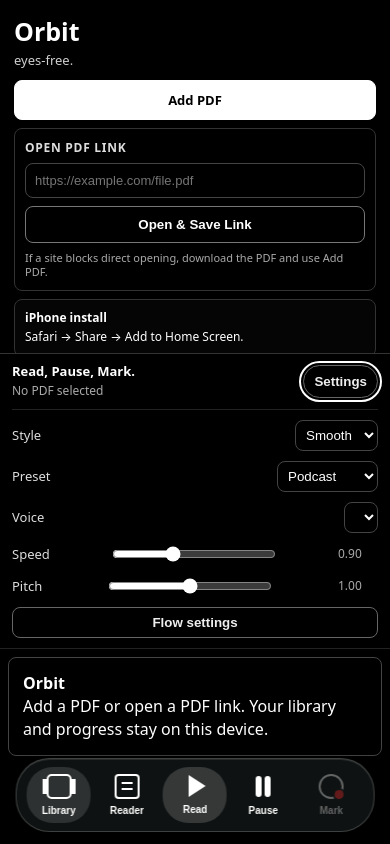
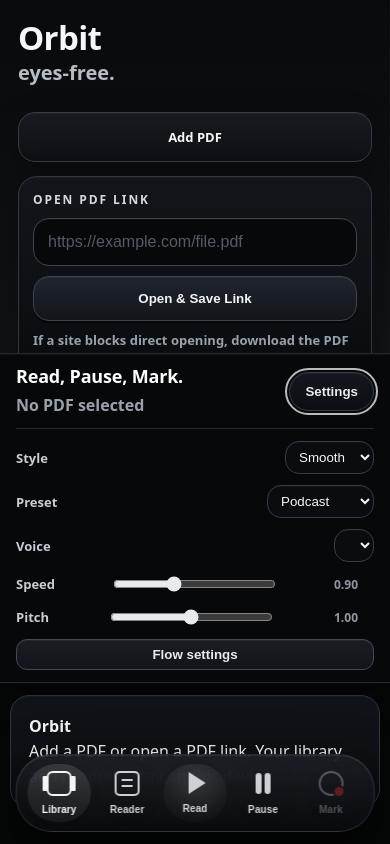
Before and after one commit to llivichuzhcadesign-ux/pdf-voice-reader, a plain HTML site: page index.html in a window 390 px wide. Both pictures are taken after a click on the button "Settings". Drawn offline with Linux system fonts and the light colour scheme.

Commit message:
Refine Orbit premium mobile visual system

```diff
--- a/styles.css
+++ b/styles.css
@@ -1,130 +1,138 @@
 *{box-sizing:border-box}
-:root{color-scheme:dark}
+:root{color-scheme:dark;--bg:#090a0b;--ink:#f6f7f8;--muted:#9298a2;--soft:#69707a;--surface:#101216;--surface2:#15181d;--surface3:#1b1f25;--line:#252a31;--line2:#343a44;--glow:rgba(255,255,255,.045);--red:#ff2b2b;--radius:18px}
 html,body{height:100%}
-body{margin:0;font-family:system-ui,-apple-system,Segoe UI,Roboto,Arial,sans-serif;background:#000;color:#fff;display:flex}
-#library{width:300px;background:#000;color:#fff;border-right:1px solid #303030;padding:18px;overflow:auto}
+html{background:var(--bg)}
+body{margin:0;font-family:system-ui,-apple-system,Segoe UI,Roboto,Arial,sans-serif;background:radial-gradient(circle at 15% 0%,rgba(255,255,255,.055),transparent 26rem),radial-gradient(circle at 82% 18%,rgba(110,123,145,.07),transparent 24rem),linear-gradient(180deg,#0b0c0e 0%,#060707 100%);color:var(--ink);display:flex;-webkit-font-smoothing:antialiased}
+#library{width:300px;background:linear-gradient(180deg,#111317 0%,#0b0d10 100%);color:var(--ink);border-right:1px solid var(--line);padding:20px;overflow:auto;box-shadow:inset -1px 0 0 rgba(255,255,255,.025)}
 #library h1{margin:0 0 6px;font-size:28px;font-weight:900;letter-spacing:0}
-#library h2{font-size:12px;text-transform:uppercase;letter-spacing:.16em;color:#aaa;margin:24px 0 10px}
-.upload{display:block;background:#fff;color:#000;border:1px solid #fff;border-radius:8px;text-align:center;padding:12px;font-weight:850;cursor:pointer}
-.upload:hover{background:#000;color:#fff}
-#status{min-height:30px;color:#d0d0d0;margin-top:12px;font-size:13px;line-height:1.35}
-
-.urlBox{margin-top:10px;border:1px solid #333;border-radius:8px;padding:10px;background:#000;color:#fff}
-.urlBox label{display:block;color:#ddd;font-size:12px;font-weight:800;letter-spacing:.06em;text-transform:uppercase;margin:0 0 7px}
-.urlBox input{width:100%;margin:0 0 8px;background:#000;color:#fff;border:1px solid #444;border-radius:8px;padding:9px;font-size:13px}
-.urlBox button{width:100%;padding:10px;border-color:#777}
-.sourceLink{display:block;color:#bdbdbd;margin-top:5px;font-size:11px;white-space:nowrap;overflow:hidden;text-overflow:ellipsis}
-.sourcePill{display:inline-block;margin-top:7px;border:1px solid #444;border-radius:999px;padding:2px 7px;color:#ccc;font-size:11px;font-weight:700}
-.pdfItem{position:relative;background:#000;border:1px solid #333;border-radius:8px;margin:10px 0;padding:12px 38px 12px 12px;cursor:pointer;color:#fff}
-.pdfItem:hover,.pdfItem.active{border-color:#fff}
-.pdfItem strong{display:block;font-size:14px;line-height:1.25;color:#fff;font-weight:780;word-break:break-word}
-.pdfItem small{display:block;color:#aaa;margin-top:6px}
-.delete{position:absolute;right:8px;top:8px;width:24px;height:24px;padding:0;border:1px solid #555;background:#000;color:#fff;border-radius:6px;cursor:pointer;font-size:18px;line-height:18px}
-.delete:hover{background:#fff;color:#000;border-color:#fff}
-main{flex:1;min-width:0;display:flex;flex-direction:column;background:#000;color:#fff}
-#toolbar{height:auto;min-height:64px;display:flex;align-items:center;gap:10px;flex-wrap:wrap;background:#000;color:#fff;border-bottom:1px solid #303030;padding:10px 14px;position:sticky;top:0;z-index:10}
+#library h2{font-size:11px;text-transform:uppercase;letter-spacing:.18em;color:#737a85;margin:24px 0 10px;font-weight:900}
+.upload{display:block;background:linear-gradient(180deg,#f4f5f6,#d7dbe0);color:#090a0b;border:1px solid rgba(255,255,255,.5);border-radius:14px;text-align:center;padding:13px;font-weight:900;cursor:pointer;box-shadow:0 10px 30px rgba(0,0,0,.25),inset 0 1px 0 rgba(255,255,255,.7)}
+.upload:hover{background:linear-gradient(180deg,#fff,#e3e6ea);color:#050607;transform:translateY(-1px)}
+#status{min-height:30px;color:var(--muted);margin-top:12px;font-size:13px;line-height:1.35}
+.urlBox{margin-top:12px;border:1px solid var(--line2);border-radius:18px;padding:14px;background:linear-gradient(180deg,#12151a,#0b0d10);color:var(--ink);box-shadow:inset 0 1px 0 var(--glow),0 12px 36px rgba(0,0,0,.22)}
+.urlBox label{display:block;color:#d8dce1;font-size:11px;font-weight:900;letter-spacing:.13em;text-transform:uppercase;margin:0 0 10px}
+.urlBox input{width:100%;margin:0 0 10px;background:#08090b;color:var(--ink);border:1px solid #333a44;border-radius:14px;padding:12px 13px;font-size:14px;box-shadow:inset 0 1px 0 rgba(255,255,255,.03)}
+.urlBox input::placeholder{color:#555b64}
+.urlBox button{width:100%;padding:12px;border-color:#3a414b;background:linear-gradient(180deg,#1b2027,#11151a);box-shadow:0 2px 0 #050607,inset 0 1px 0 rgba(255,255,255,.04)}
+.sourceLink{display:block;color:#8b929c;margin-top:5px;font-size:11px;white-space:nowrap;overflow:hidden;text-overflow:ellipsis}
+.sourcePill{display:inline-block;margin-top:7px;border:1px solid #363d47;border-radius:999px;padding:3px 8px;color:#b8bec6;background:#15191f;font-size:11px;font-weight:800}
+.pdfItem{position:relative;background:linear-gradient(180deg,#15181d,#0e1013);border:1px solid var(--line);border-radius:14px;margin:10px 0;padding:13px 38px 13px 13px;cursor:pointer;color:var(--ink);box-shadow:inset 0 1px 0 rgba(255,255,255,.035);transition:.16s ease}
+.pdfItem:hover,.pdfItem.active{border-color:#444c57;background:linear-gradient(180deg,#1b2026,#111419);transform:translateY(-1px)}
+.pdfItem strong{display:block;font-size:14px;line-height:1.25;color:var(--ink);font-weight:820;word-break:break-word}
+.pdfItem small{display:block;color:var(--muted);margin-top:6px}
+.delete{position:absolute;right:8px;top:8px;width:24px;height:24px;padding:0;border:1px solid #3d444e;background:#11151a;color:#c4c9d0;border-radius:8px;cursor:pointer;font-size:18px;line-height:18px}
+.delete:hover{background:#222831;color:#fff;border-color:#59616d}
+main{flex:1;min-width:0;display:flex;flex-direction:column;background:transparent;color:var(--ink)}
+#toolbar{height:auto;min-height:64px;display:flex;align-items:center;gap:10px;flex-wrap:wrap;background:rgba(10,11,13,.94);color:var(--ink);border-bottom:1px solid var(--line);padding:11px 15px;position:sticky;top:0;z-index:10;backdrop-filter:blur(14px);box-shadow:0 10px 30px rgba(0,0,0,.22)}
 .mobileTopLine{display:none}
 .controlGroup{display:flex;align-items:center;gap:8px;flex-wrap:wrap}
-.primaryControls{padding-right:8px;border-right:1px solid #333}
+.primaryControls{padding-right:8px;border-right:1px solid var(--line)}
 .flowControls{gap:10px}
-button{border:1px solid #fff;background:#000;color:#fff;padding:9px 12px;border-radius:8px;cursor:pointer;font-weight:780;white-space:nowrap}
-button:hover{background:#fff;color:#000}
-button:disabled{opacity:.45;cursor:not-allowed}
-button.toggle[aria-pressed="true"]{background:#fff;color:#000}
-.smallBtn{padding:7px 10px;border-color:#666;color:#eee}
-label{display:flex;align-items:center;gap:7px;color:#ddd;font-size:13px;white-space:nowrap}
-select,input{background:#000;color:#fff;border:1px solid #444;border-radius:8px;padding:6px;accent-color:#fff}
+button{border:1px solid #3b424c;background:linear-gradient(180deg,#1a1e24,#11151a);color:var(--ink);padding:9px 12px;border-radius:11px;cursor:pointer;font-weight:820;white-space:nowrap;box-shadow:inset 0 1px 0 rgba(255,255,255,.045);transition:.15s ease}
+button:hover{background:linear-gradient(180deg,#232832,#171b21);border-color:#56606c;color:#fff;transform:translateY(-1px)}
+button:active{transform:translateY(1px)}
+button:disabled{opacity:.42;cursor:not-allowed;transform:none}
+button.toggle[aria-pressed="true"]{background:linear-gradient(180deg,#e9ecef,#cfd4da);color:#08090b;border-color:#eef1f4}
+.smallBtn{padding:7px 10px;border-color:#414954;color:#e7eaed}
+label{display:flex;align-items:center;gap:7px;color:#cbd0d6;font-size:13px;white-space:nowrap;font-weight:700}
+select,input{background:#0b0d10;color:var(--ink);border:1px solid #363d47;border-radius:11px;padding:7px 9px;accent-color:#e8ebee;box-shadow:inset 0 1px 0 rgba(255,255,255,.025)}
 select{max-width:260px}
-input[type="range"]{width:110px;padding:0}
-label span{display:inline-block;color:#aaa;font-size:12px;min-width:40px}
-select:focus,input:focus,button:focus,.upload:focus-within{outline:2px solid #fff;outline-offset:2px}
-#docTitle{margin-left:auto;font-weight:800;color:#fff;max-width:360px;overflow:hidden;text-overflow:ellipsis;white-space:nowrap}
-.advancedControls{display:flex;align-items:center;gap:14px;flex-wrap:wrap;width:100%;border-top:1px solid #222;padding-top:10px;margin-top:2px}
-#viewer{flex:1;overflow:auto;padding:16px;background:#000;color:#fff}
-.empty,.warning{background:#000;color:#fff;border:1px solid #444;border-radius:8px;padding:14px;line-height:1.45}
-.readerGrid{display:grid;grid-template-columns:minmax(320px,52%) minmax(320px,48%);gap:14px;align-items:start}
-.pdfPreview,.textReader{background:#000;color:#fff;border:1px solid #333;border-radius:10px;overflow:hidden}
-.pdfPreview h3,.textReader h3{margin:0;padding:12px 14px;background:#000;color:#fff;border-bottom:1px solid #333;font-size:14px;font-weight:850;letter-spacing:.01em}
-.pdfEmbed{width:100%;height:calc(100vh - 150px);border:0;display:block;background:#111}
+input[type="range"]{width:110px;padding:0;box-shadow:none}
+label span{display:inline-block;color:var(--muted);font-size:12px;min-width:40px}
+select:focus,input:focus,button:focus,.upload:focus-within{outline:2px solid rgba(255,255,255,.72);outline-offset:2px}
+#docTitle{margin-left:auto;font-weight:850;color:#dfe3e7;max-width:360px;overflow:hidden;text-overflow:ellipsis;white-space:nowrap}
+.advancedControls{display:flex;align-items:center;gap:14px;flex-wrap:wrap;width:100%;border-top:1px solid var(--line);padding-top:10px;margin-top:2px}
+#viewer{flex:1;overflow:auto;padding:18px;background:transparent;color:var(--ink)}
+.empty,.warning{background:linear-gradient(180deg,#12151a,#0b0d10);color:var(--ink);border:1px solid var(--line2);border-radius:18px;padding:18px;line-height:1.55;box-shadow:inset 0 1px 0 var(--glow),0 18px 50px rgba(0,0,0,.26)}
+.readerGrid{display:grid;grid-template-columns:minmax(320px,52%) minmax(320px,48%);gap:16px;align-items:start}
+.pdfPreview,.textReader{background:linear-gradient(180deg,#111419,#090b0d);color:var(--ink);border:1px solid var(--line);border-radius:18px;overflow:hidden;box-shadow:inset 0 1px 0 rgba(255,255,255,.035),0 18px 55px rgba(0,0,0,.28)}
+.pdfPreview h3,.textReader h3{margin:0;padding:13px 15px;background:linear-gradient(180deg,#171b21,#101318);color:#e7eaee;border-bottom:1px solid var(--line);font-size:13px;font-weight:900;letter-spacing:.04em;text-transform:uppercase}
+.pdfEmbed{width:100%;height:calc(100vh - 150px);border:0;display:block;background:#0d0f12}
 .pdfEmbed.inverted{filter:invert(100%) hue-rotate(180deg)}
-.textContent{padding:18px;line-height:1.9;font-size:18px;max-width:900px;color:#fff;background:#000;overflow-wrap:anywhere}
-.unit{border-radius:5px;padding:2px 3px;margin-right:2px;color:#fff;transition:background .15s,color .15s,opacity .15s;overflow-wrap:anywhere}
-.unit.kind-heading{display:block;font-weight:850;font-size:1.05em;margin:14px 0 7px;line-height:1.45;text-transform:none;letter-spacing:.01em}
+.textContent{padding:22px;line-height:1.9;font-size:18px;max-width:900px;color:#f2f4f5;background:#08090a;overflow-wrap:anywhere}
+.unit{border-radius:7px;padding:2px 3px;margin-right:2px;color:#f2f4f5;transition:background .15s,color .15s,opacity .15s;overflow-wrap:anywhere}
+.unit.kind-heading{display:block;font-weight:900;font-size:1.05em;margin:16px 0 8px;line-height:1.45;text-transform:none;letter-spacing:.01em;color:#fff}
 .unit.kind-term{font-weight:760}
 .unit.kind-paragraph-start{margin-left:0}
-.unit.read{background:#171717;color:#d7d7d7;box-shadow:inset 0 -1px 0 #454545;opacity:.72}
-.unit.current{background:#fff;color:#000;outline:2px solid #fff;opacity:1}
-.pageBreak{display:block;margin:18px 0 8px;color:#bbb;font-size:13px;font-weight:850;border-top:1px solid #333;padding-top:12px;letter-spacing:.08em;text-transform:uppercase}
-.hint{font-size:14px;color:#ddd;margin:0 0 14px;background:#000;border:1px solid #333;border-radius:8px;padding:12px;line-height:1.45}
-.modeBadge{display:inline-block;border:1px solid #555;border-radius:99px;padding:2px 8px;margin-left:6px;color:#ccc;font-size:12px;font-weight:700}
-.loading{background:#000;color:#fff;border:1px solid #333;border-radius:8px;padding:16px;font-size:16px}
+.unit.read{background:#15181d;color:#aeb5bd;box-shadow:inset 0 -1px 0 #303741;opacity:.72}
+.unit.current{background:#e8ecef;color:#070809;outline:2px solid rgba(255,255,255,.75);opacity:1;box-shadow:0 0 0 5px rgba(255,255,255,.06)}
+.pageBreak{display:block;margin:18px 0 8px;color:#8f96a0;font-size:12px;font-weight:900;border-top:1px solid var(--line);padding-top:12px;letter-spacing:.12em;text-transform:uppercase}
+.hint{font-size:13px;color:#aeb5bd;margin:0 0 14px;background:#101318;border:1px solid var(--line);border-radius:14px;padding:12px;line-height:1.45}
+.modeBadge{display:inline-block;border:1px solid #3b424c;background:#101318;border-radius:99px;padding:2px 8px;margin-left:6px;color:#c0c6cd;font-size:11px;font-weight:800;text-transform:none;letter-spacing:0}
+.loading{background:linear-gradient(180deg,#12151a,#0b0d10);color:var(--ink);border:1px solid var(--line2);border-radius:16px;padding:16px;font-size:16px}
 .mobileDock{display:none}
 @media(max-width:1200px){#docTitle{margin-left:0;width:100%;max-width:none}.primaryControls{border-right:0;padding-right:0}}
-@media(max-width:1050px){body{display:block}#library{width:auto;border-right:0;border-bottom:1px solid #333}main{min-height:70vh}.readerGrid{grid-template-columns:1fr}.pdfEmbed{height:50vh}}
+@media(max-width:1050px){body{display:block}#library{width:auto;border-right:0;border-bottom:1px solid var(--line)}main{min-height:70vh}.readerGrid{grid-template-columns:1fr}.pdfEmbed{height:50vh}}
 @media(max-width:700px){input[type="range"]{width:90px}.controlGroup{width:100%}.primaryControls button{flex:1}.flowControls label{width:100%;justify-content:space-between}select{max-width:55vw}.advancedControls label{width:100%;justify-content:space-between}}
-.aiControls{display:flex;align-items:center;gap:12px;flex-wrap:wrap;width:100%;border-top:1px solid #222;padding-top:10px;margin-top:2px}
-.aiControls input[type="password"],.aiControls input[type="text"]{width:250px;max-width:52vw;background:#000;color:#fff;border:1px solid #555;border-radius:8px;padding:7px}
+.aiControls{display:flex;align-items:center;gap:12px;flex-wrap:wrap;width:100%;border-top:1px solid var(--line);padding-top:10px;margin-top:2px}
+.aiControls input[type="password"],.aiControls input[type="text"]{width:250px;max-width:52vw;background:#0b0d10;color:var(--ink);border:1px solid #3c444f;border-radius:11px;padding:8px}
 .aiControls select{max-width:260px}
-.aiNotice{width:100%;margin:0;color:#bdbdbd;font-size:12px;line-height:1.35}
+.aiNotice{width:100%;margin:0;color:var(--muted);font-size:12px;line-height:1.35}
 body.ai-mode .browserOnly{display:none}
 @media(max-width:700px){.aiControls label{width:100%;justify-content:space-between}.aiControls input[type="password"],.aiControls input[type="text"]{max-width:55vw;width:55vw}.aiNotice{font-size:12px}}
-.intro{margin:0 0 14px;color:#cfcfcf;font-size:13px;line-height:1.35}
-.miniNote{margin:8px 0 0;color:#aaa;font-size:11px;line-height:1.35}
-.installBox{margin-top:10px;border:1px solid #333;border-radius:8px;padding:10px;background:#050505;color:#fff;font-size:12px;line-height:1.35}
-.installBox strong{display:block;margin-bottom:3px}
+.intro{margin:0 0 16px;color:var(--muted);font-size:15px;line-height:1.35;font-weight:760}
+.miniNote{margin:10px 0 0;color:#8f96a0;font-size:12px;line-height:1.4;font-weight:650}
+.installBox{margin-top:12px;border:1px solid var(--line);border-radius:16px;padding:12px;background:linear-gradient(180deg,#13171c,#0d1014);color:#dfe3e7;font-size:12px;line-height:1.35;box-shadow:inset 0 1px 0 var(--glow)}
+.installBox strong{display:block;margin-bottom:3px;color:#fff}
 .welcome{max-width:720px}
 
 @media(max-width:700px){
   html,body{height:100%;overflow:hidden}
-  body{display:block;padding-bottom:calc(96px + env(safe-area-inset-bottom))}
+  body{display:block;padding-bottom:calc(96px + env(safe-area-inset-bottom));background:radial-gradient(circle at 50% -10%,rgba(255,255,255,.075),transparent 18rem),linear-gradient(180deg,#08090a 0%,#030404 100%)}
   body[data-mobile-view="reader"] #library{display:none}
-  body[data-mobile-view="library"] #library{display:block;height:42vh;overflow:auto;border-bottom:1px solid #333;padding:calc(14px + env(safe-area-inset-top)) 14px 10px}
+  body[data-mobile-view="library"] #library{display:block;height:42vh;overflow:auto;border-bottom:1px solid #242a31;padding:calc(22px + env(safe-area-inset-top)) 18px 12px;background:linear-gradient(180deg,#090a0b 0%,#0f1216 100%)}
   main{height:calc(100vh - 96px - env(safe-area-inset-bottom));min-height:0;overflow:hidden}
-  body[data-mobile-view="library"] main{height:58vh}
-  #library h1{font-size:25px;margin-bottom:4px}
+  body[data-mobile-view="library"] main{height:58vh;background:#060707}
+  #library h1{font-size:33px;line-height:.95;margin-bottom:6px;letter-spacing:-.02em}
   #library h2{display:none}
-  .intro{margin-bottom:10px}
-  .upload{padding:10px;margin-bottom:8px}
-  .urlBox,.installBox{margin-top:8px}
-  #status{margin:7px 0;min-height:18px;font-size:12px}
-  #pdfList{display:flex;gap:8px;overflow:auto;padding-bottom:4px}
-  .pdfItem{flex:0 0 210px;margin:0;padding:10px 34px 10px 10px;border-radius:10px}
+  .intro{margin-bottom:26px;font-size:20px;color:#b7bdc5;font-weight:800}
+  .upload{padding:15px;margin-bottom:14px;border-radius:17px;background:linear-gradient(180deg,#171b21,#0d1014);color:#f7f8f9;border-color:#333b45;box-shadow:inset 0 1px 0 rgba(255,255,255,.045),0 14px 35px rgba(0,0,0,.25)}
+  .urlBox,.installBox{margin-top:14px;border-radius:19px;border-color:#303741;background:linear-gradient(180deg,#12161b,#090b0e);box-shadow:inset 0 1px 0 rgba(255,255,255,.04),0 18px 44px rgba(0,0,0,.26)}
+  .urlBox label{color:#d4d9df;font-size:12px;letter-spacing:.16em}
+  .urlBox input{padding:14px;border-radius:16px;border-color:#3c444f;background:#070809;font-size:16px}
+  .urlBox button{padding:14px;border-radius:16px;color:#f2f4f5;background:linear-gradient(180deg,#1f252d,#12161b);border-color:#3c444f}
+  .miniNote{font-size:13px;color:#9aa1aa}
+  #status{margin:8px 0;min-height:18px;font-size:12px;color:#8f97a1}
+  #pdfList{display:flex;gap:10px;overflow:auto;padding-bottom:5px;scrollbar-width:none}
+  #pdfList::-webkit-scrollbar{display:none}
+  .pdfItem{flex:0 0 218px;margin:0;padding:12px 36px 12px 12px;border-radius:15px;background:linear-gradient(180deg,#171b21,#0d1014);border-color:#2b323b;box-shadow:inset 0 1px 0 rgba(255,255,255,.035)}
   .pdfItem strong{font-size:13px}
-  #toolbar{position:sticky;top:0;display:block;padding:10px 12px;background:rgba(0,0,0,.94);border-bottom:1px solid #222;backdrop-filter:blur(14px);z-index:20}
-  .mobileTopLine{display:grid;grid-template-columns:minmax(0,1fr) auto;gap:10px;align-items:center}
-  .mobileTopLine strong{display:block;font-size:13px;line-height:1.1;font-weight:900;color:#fff}
-  .mobileTopLine span{display:block;margin-top:3px;color:#aaa;font-size:12px;overflow:hidden;text-overflow:ellipsis;white-space:nowrap;max-width:58vw}
-  #mobileSettingsBtn{border-radius:999px;padding:8px 10px;background:#000}
+  #toolbar{position:sticky;top:0;display:block;padding:12px 16px;background:rgba(8,9,10,.9);border-top:1px solid rgba(255,255,255,.035);border-bottom:1px solid #242a31;backdrop-filter:blur(18px);z-index:20;box-shadow:0 12px 34px rgba(0,0,0,.34)}
+  .mobileTopLine{display:grid;grid-template-columns:minmax(0,1fr) auto;gap:12px;align-items:center}
+  .mobileTopLine strong{display:block;font-size:18px;line-height:1.1;font-weight:900;color:#fff;letter-spacing:-.01em}
+  .mobileTopLine span{display:block;margin-top:7px;color:#9ba2ab;font-size:16px;font-weight:750;overflow:hidden;text-overflow:ellipsis;white-space:nowrap;max-width:58vw}
+  #mobileSettingsBtn{border-radius:999px;padding:11px 15px;background:linear-gradient(180deg,#14181e,#0b0e11);border-color:#353d47;color:#e8ebee;box-shadow:inset 0 1px 0 rgba(255,255,255,.045)}
   .primaryControls{display:none}
   .flowControls,.advancedControls{display:none}
-  body.settingsOpen .flowControls{display:grid;grid-template-columns:1fr;gap:10px;margin-top:10px;padding-top:10px;border-top:1px solid #222}
-  body.settingsOpen .advancedControls:not([hidden]){display:grid;grid-template-columns:1fr;gap:10px}
-  .flowControls label,.advancedControls label{width:100%;justify-content:space-between}
-  select{max-width:62vw}
+  body.settingsOpen .flowControls{display:grid;grid-template-columns:1fr;gap:11px;margin-top:12px;padding-top:12px;border-top:1px solid #242a31}
+  body.settingsOpen .advancedControls:not([hidden]){display:grid;grid-template-columns:1fr;gap:11px}
+  .flowControls label,.advancedControls label{width:100%;justify-content:space-between;color:#c9ced5}
+  select{max-width:62vw;border-radius:14px;background:#0a0c0f;border-color:#353d47}
   input[type="range"]{width:42vw}
   #docTitle{display:none}
-  #viewer{height:calc(100% - 58px);overflow:auto;padding:8px 8px 118px;background:#000}
-  .readerGrid{grid-template-columns:1fr;gap:10px}
-  .pdfPreview,.textReader{border-radius:0}
-  .pdfPreview h3,.textReader h3{padding:9px 10px;font-size:12px}
-  .pdfEmbed{height:42vh}
-  .textContent{padding:18px 14px 122px;max-width:100%;font-size:clamp(17px,5.2vw,22px);line-height:1.85}
+  #viewer{height:calc(100% - 74px);overflow:auto;padding:12px 10px 122px;background:transparent}
+  .readerGrid{grid-template-columns:1fr;gap:12px}
+  .pdfPreview,.textReader{border-radius:18px;border-color:#252c34;background:linear-gradient(180deg,#11151a,#07090b);box-shadow:inset 0 1px 0 rgba(255,255,255,.035),0 16px 44px rgba(0,0,0,.3)}
+  .pdfPreview h3,.textReader h3{padding:11px 12px;font-size:11px;color:#aeb5bd;background:#101318;border-color:#252b33}
+  .pdfEmbed{height:42vh;background:#0b0d10}
+  .textContent{padding:20px 16px 124px;max-width:100%;font-size:clamp(17px,5.2vw,22px);line-height:1.85;background:#050606;color:#f4f5f6}
   .hint{display:none}
-  .mobileDock{position:fixed;left:50%;bottom:calc(12px + env(safe-area-inset-bottom));z-index:80;display:grid;grid-template-columns:repeat(5,1fr);gap:4px;width:min(92vw,430px);height:74px;padding:8px 10px;border:1px solid rgba(255,255,255,.2);border-radius:34px;background:rgba(20,24,24,.78);box-shadow:0 12px 34px rgba(0,0,0,.65),inset 0 1px 0 rgba(255,255,255,.1);backdrop-filter:blur(18px);transform:translateX(-50%)}
-  .dockButton{display:grid;place-items:center;gap:3px;min-width:0;padding:5px 2px;border:0;border-radius:26px;background:transparent;color:#fff}
-  .dockButton:hover,.dockButton.active{background:rgba(255,255,255,.13);color:#fff}
-  .dockButton:disabled{opacity:.35}
-  .dockButton span:last-child{font-size:10px;font-weight:800;line-height:1}
-  .dockPrimary{background:rgba(255,255,255,.16)}
-  .dockMark.active,.dockMark:hover{background:rgba(255,43,43,.18)}
-  .dockIcon{position:relative;display:block;width:25px;height:25px}
-  .dockLibraryIcon{border:2px solid #fff;border-radius:5px;box-shadow:9px 0 0 -5px #fff,-9px 0 0 -5px #fff}
-  .dockReaderIcon{border:2px solid #fff;border-radius:4px}
-  .dockReaderIcon::before{content:"";position:absolute;left:5px;right:5px;top:6px;height:2px;background:#fff;box-shadow:0 6px 0 #fff}
-  .dockReadIcon{border-left:17px solid #fff;border-top:11px solid transparent;border-bottom:11px solid transparent;width:0;height:0;margin-left:5px}
-  .dockPauseIcon::before,.dockPauseIcon::after{content:"";position:absolute;top:2px;bottom:2px;width:6px;border-radius:4px;background:#fff}
+  .empty,.warning{border-radius:19px;border-color:#303741;background:linear-gradient(180deg,#12161b,#090b0e);box-shadow:inset 0 1px 0 rgba(255,255,255,.04),0 18px 44px rgba(0,0,0,.26)}
+  .mobileDock{position:fixed;left:50%;bottom:calc(12px + env(safe-area-inset-bottom));z-index:80;display:grid;grid-template-columns:repeat(5,1fr);gap:5px;width:min(92vw,430px);height:78px;padding:9px 11px;border:1px solid rgba(255,255,255,.105);border-radius:36px;background:linear-gradient(180deg,rgba(29,33,39,.86),rgba(13,15,18,.88));box-shadow:0 22px 55px rgba(0,0,0,.62),inset 0 1px 0 rgba(255,255,255,.06),inset 0 -18px 30px rgba(0,0,0,.18);backdrop-filter:blur(20px);transform:translateX(-50%)}
+  .dockButton{display:grid;place-items:center;gap:4px;min-width:0;padding:5px 2px;border:0;border-radius:28px;background:transparent;color:#d6dbe0;box-shadow:none}
+  .dockButton:hover,.dockButton.active{background:linear-gradient(180deg,rgba(255,255,255,.12),rgba(255,255,255,.055));color:#fff;transform:none}
+  .dockButton:disabled{opacity:.34}
+  .dockButton span:last-child{font-size:10px;font-weight:900;line-height:1;letter-spacing:.01em}
+  .dockPrimary{background:radial-gradient(circle at 50% 35%,rgba(255,255,255,.13),rgba(255,255,255,.045) 60%,transparent)}
+  .dockMark.active,.dockMark:hover{background:rgba(255,43,43,.13)}
+  .dockIcon{position:relative;display:block;width:25px;height:25px;opacity:.95;filter:drop-shadow(0 8px 15px rgba(0,0,0,.4))}
+  .dockLibraryIcon{border:2px solid currentColor;border-radius:6px;box-shadow:9px 0 0 -5px currentColor,-9px 0 0 -5px currentColor}
+  .dockReaderIcon{border:2px solid currentColor;border-radius:5px}
+  .dockReaderIcon::before{content:"";position:absolute;left:5px;right:5px;top:6px;height:2px;background:currentColor;box-shadow:0 6px 0 currentColor}
+  .dockReadIcon{border-left:17px solid currentColor;border-top:11px solid transparent;border-bottom:11px solid transparent;width:0;height:0;margin-left:5px}
+  .dockPauseIcon::before,.dockPauseIcon::after{content:"";position:absolute;top:2px;bottom:2px;width:6px;border-radius:4px;background:currentColor}
   .dockPauseIcon::before{left:5px}
   .dockPauseIcon::after{right:5px}
-  .dockDotIcon{border:2px solid #fff;border-radius:50%}
-  .dockDotIcon::after{content:"";position:absolute;right:-2px;bottom:-2px;width:9px;height:9px;border-radius:50%;background:#ff2b2b;box-shadow:0 0 0 2px rgba(20,24,24,.9)}
+  .dockDotIcon{border:2px solid currentColor;border-radius:50%}
+  .dockDotIcon::after{content:"";position:absolute;right:-2px;bottom:-2px;width:9px;height:9px;border-radius:50%;background:var(--red);box-shadow:0 0 0 2px rgba(20,24,24,.9),0 0 18px rgba(255,43,43,.35)}
 }
```
